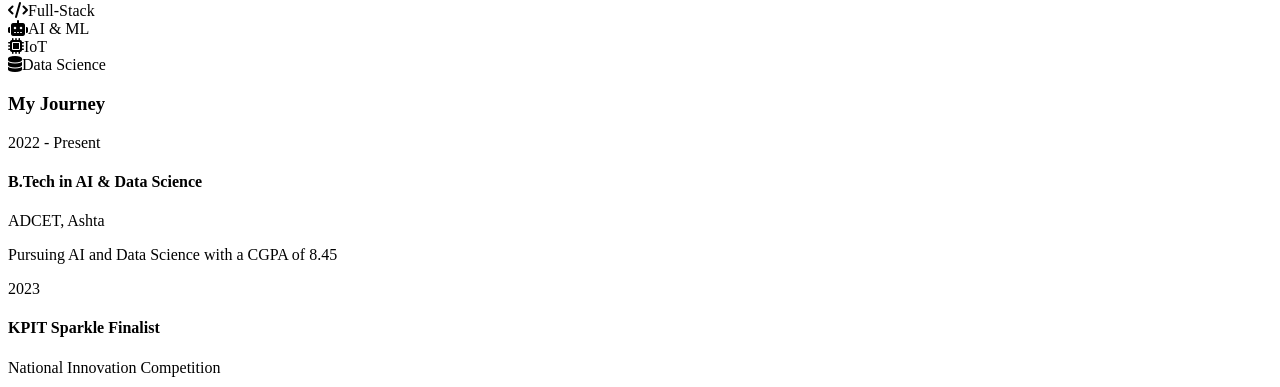
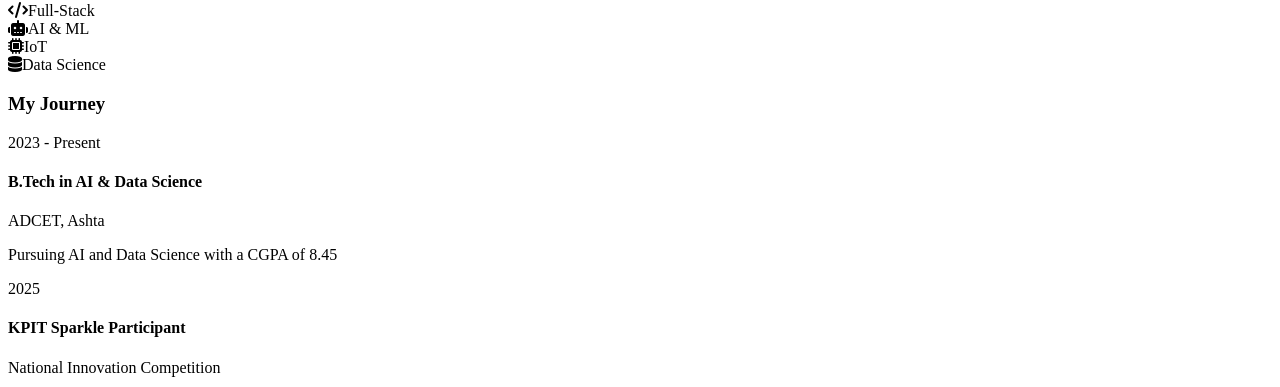
Before and after one commit to Yashrajsalunkhe/Yashraj_Portfolio, a React (Vite) app in the folder client/: page / in a window 1280 px wide. Shown: the part 2071-2458 px from the top of the page. Built offline with nearby package versions, Linux system fonts and the light colour scheme.

Commit message:
update small mistakes
Signed-off-by: Yashrajsalunkhe <yashrajsalunkhe6@gmail.com>

```diff
--- a/client/src/components/Achievements.tsx
+++ b/client/src/components/Achievements.tsx
@@ -3,7 +3,7 @@ import { achievements } from "@/data/achievements";
 
 const Achievements = () => {
   const stats = [
-    { number: "3+", title: "Years of Experience", subtitle: "Building innovative solutions" },
+    { number: "2+", title: "Years of Experience", subtitle: "Building innovative solutions" },
     { number: "10+", title: "Projects Completed", subtitle: "Across various domains" },
     { number: "5+", title: "Certifications", subtitle: "In emerging technologies" }
   ];
--- a/client/src/components/Certifications.tsx
+++ b/client/src/components/Certifications.tsx
@@ -82,7 +82,7 @@ const Certifications = () => {
 
               <div className="flex justify-between items-center">
                 <span className="text-gray-400">Issued: December 2023</span>
-                <a href="#" className="text-accent hover:text-white transition-colors duration-300 flex items-center">
+                <a href="https://www.credly.com/users/yashraj-salunkhe" className="text-accent hover:text-white transition-colors duration-300 flex items-center">
                   <span>View Certificate</span>
                   <i className="fas fa-external-link-alt ml-2"></i>
                 </a>
--- a/client/src/data/achievements.ts
+++ b/client/src/data/achievements.ts
@@ -10,21 +10,21 @@ export const achievements: Achievement[] = [
   {
     title: "SIH Participation",
     description: "Participated in Smart India Hackathon, competing at the national level to solve real-world problems with innovative technological solutions.",
-    year: "2022",
+    year: "2024",
     icon: "fas fa-trophy",
     color: "primary"
   },
   {
-    title: "KPIT Sparkle Finalist",
+    title: "KPIT Sparkle Participation",
     description: "Reached the finals of KPIT Sparkle, a national innovation competition, with the Gesture-Based Smart Automation System project.",
-    year: "2023",
+    year: "2025",
     icon: "fas fa-award",
     color: "secondary"
   },
   {
     title: "Neuroverse Website UI Developer",
     description: "Led the UI/UX design and frontend development for Neuroverse, creating an intuitive and engaging user interface.",
-    year: "2023",
+    year: "2025",
     icon: "fas fa-laptop-code",
     color: "accent"
   }
--- a/client/src/data/timeline.ts
+++ b/client/src/data/timeline.ts
@@ -7,25 +7,25 @@ export interface TimelineItem {
 
 export const timeline: TimelineItem[] = [
   {
-    period: "2022 - Present",
+    period: "2023 - Present",
     title: "B.Tech in AI & Data Science",
     subtitle: "ADCET, Ashta",
     description: "Pursuing AI and Data Science with a CGPA of 8.45"
   },
   {
-    period: "2023",
-    title: "KPIT Sparkle Finalist",
+    period: "2025",
+    title: "KPIT Sparkle Participant",
     subtitle: "National Innovation Competition",
     description: "Developed Gesture-Based Smart Automation System"
   },
   {
-    period: "2023",
+    period: "2025",
     title: "Smart Doorbell System",
     subtitle: "Innovation Project",
     description: "Integrated facial recognition with IoT for enhanced security"
   },
   {
-    period: "2022",
+    period: "2023",
     title: "SIH Participant",
     subtitle: "Smart India Hackathon",
     description: "Participated in national-level hackathon for problem-solving"
```
